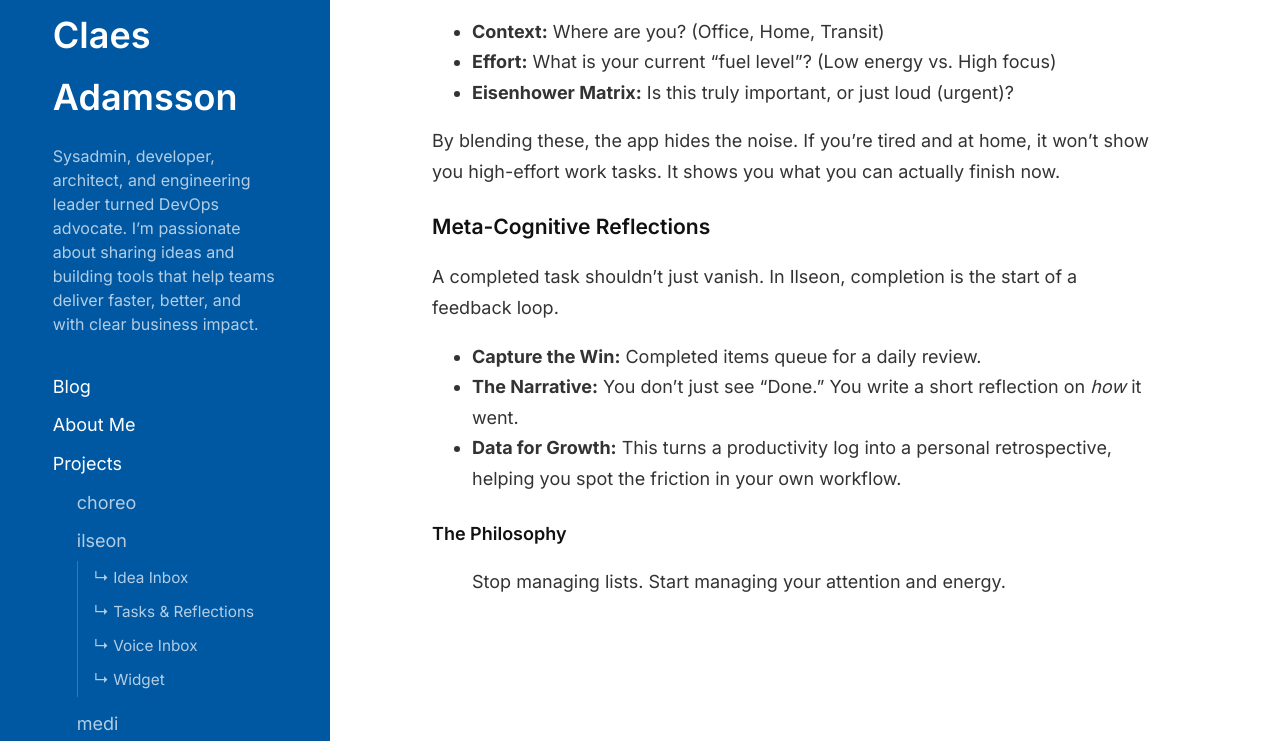
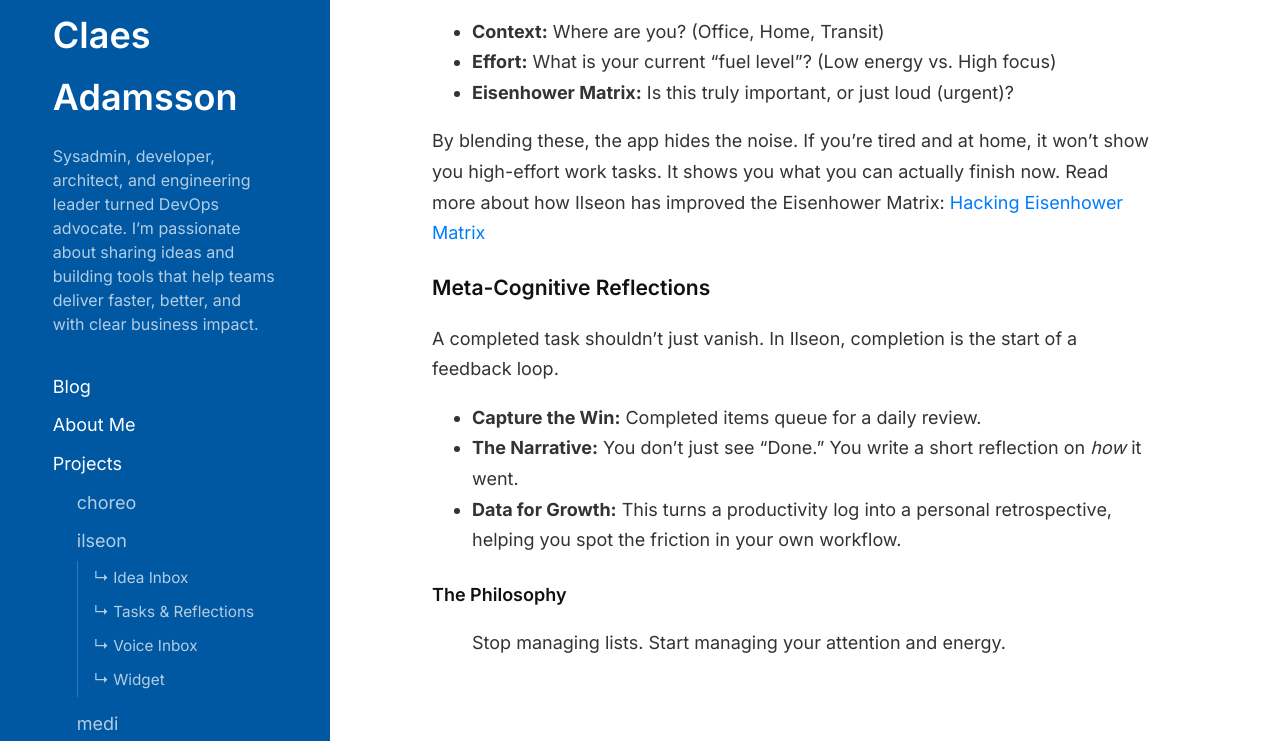
Before and after one commit to cladam/cladam.github.io, a Jekyll site: the page built from _projects/ilseon/tasks.md, in a window 1280 px wide and 900 px high, scrolled down 1926 px, cut to the strip 159-900 px from the top of the window. Built offline with Jekyll 4.4.1, drawn with Linux system fonts in a browser that asks for light colours.

Commit message:
fix: update with formatting and a link

```diff
--- a/_projects/ilseon/tasks.md
+++ b/_projects/ilseon/tasks.md
@@ -45,7 +45,7 @@
 * **Effort:** What is your current "fuel level"? (Low energy vs. High focus)
 * **Eisenhower Matrix:** Is this truly important, or just loud (urgent)?
 
-By blending these, the app hides the noise. If you're tired and at home, it won't show you high-effort work tasks. It shows you what you can actually finish now.
+By blending these, the app hides the noise. If you're tired and at home, it won't show you high-effort work tasks. It shows you what you can actually finish now. Read more about how Ilseon has improved the Eisenhower Matrix: [Hacking Eisenhower Matrix](https://cladam.github.io/2025/12/20/hacking-eisenhower-matrix/)
 
 ### Meta-Cognitive Reflections
 
```
Also changed, not shown: _projects/ilseon/ideas.md (+1 -1 lines), _projects/ilseon/voice.md (+1 -1 lines).
